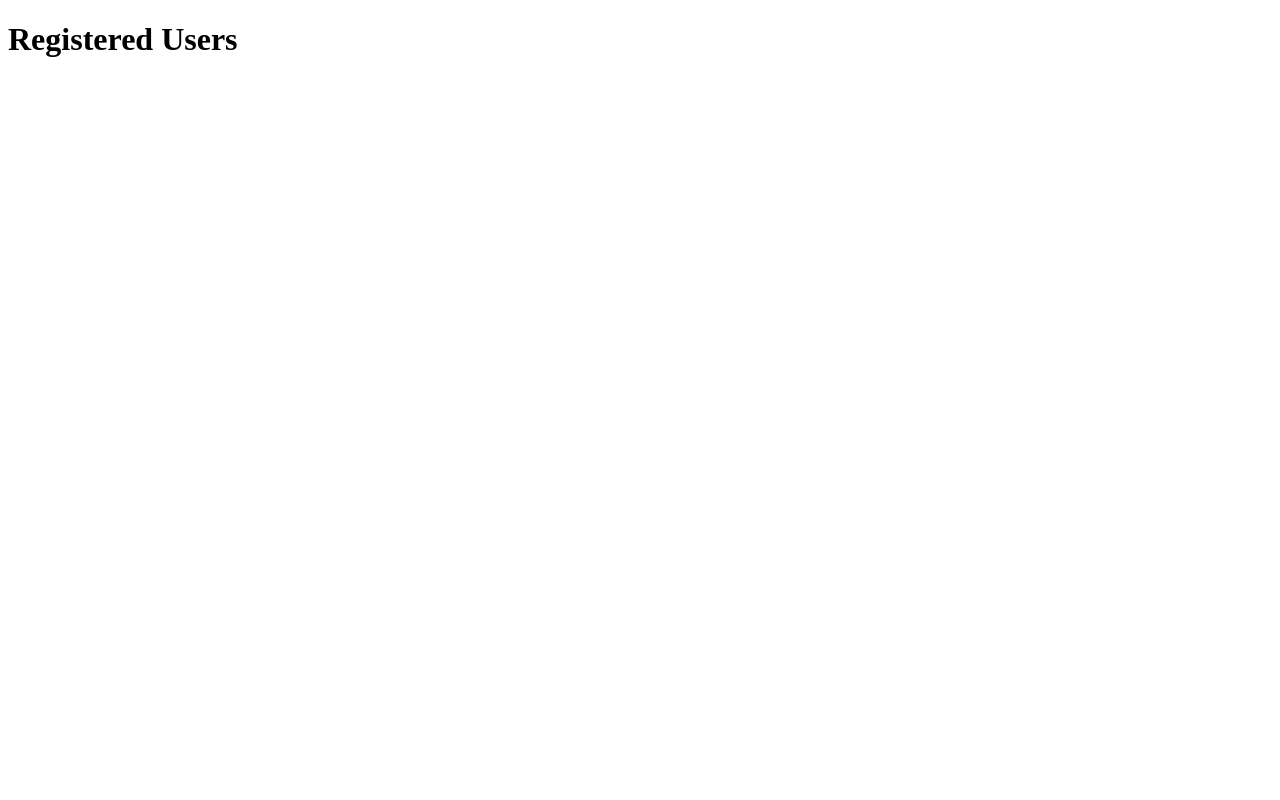
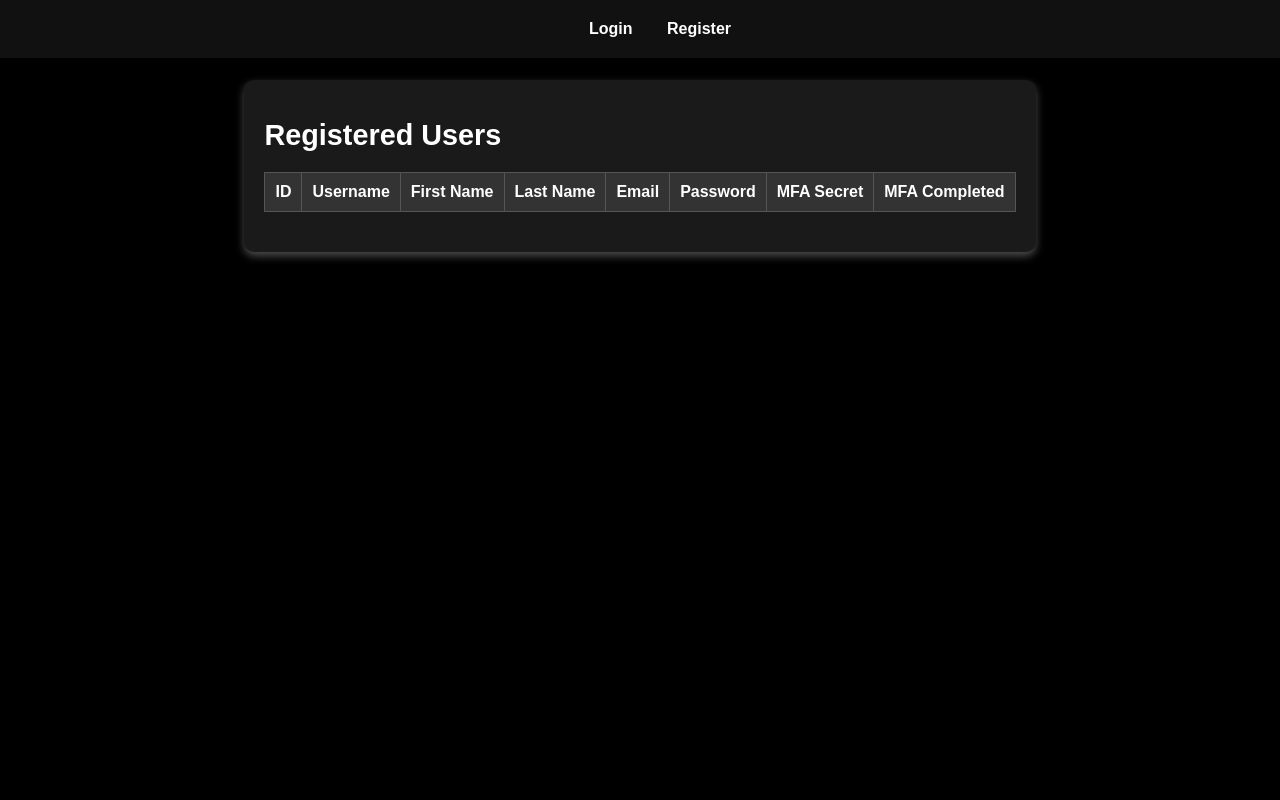
Before and after one commit to dvorakman/csci262-group-project, a Flask app: page /list_users in a window 1280 px wide. Before the commit the page is almost empty. Run offline with Flask 3, Linux system fonts and the light colour scheme; lists and menus that the app fills with data are empty.

Commit message:
Refactor base.html and related templates to improve styling

```diff
--- a/app/templates/base.html
+++ b/app/templates/base.html
@@ -3,14 +3,105 @@
 <head>
     <meta charset="UTF-8">
     <meta name="viewport" content="width=device-width, initial-scale=1.0">
-    <title>Flask App</title>
+    <title>{{ title if title else "Secure Flask App" }}</title>
+    <style>
+        html, body {
+            height: 100%; /* Ensure the background spans the entire page */
+            margin: 0;
+            padding: 0;
+        }
+        body {
+            font-family: 'Arial', sans-serif;
+            background-color: #000000; /* Black background */
+            color: #ffffff; /* White text */
+            display: flex;
+            flex-direction: column;
+            align-items: center;
+            justify-content: flex-start; /* Align items to the top */
+        }
+        header {
+            width: 100%;
+            padding: 20px;
+            background-color: #111111; /* Slightly lighter black for header */
+            text-align: center;
+            position: fixed; /* Fix the header at the top */
+            top: 0;
+            left: 0;
+            z-index: 1000; /* Ensure the header is above other content */
+        }
+        a {
+            color: #ffffff; /* White links */
+            text-decoration: none;
+            margin: 0 15px;
+            font-weight: bold;
+        }
+        a:hover {
+            text-decoration: underline;
+        }
+        .container {
+            max-width: 95%;
+            width: auto;
+            padding: 20px;
+            background-color: #1a1a1a; /* Dark grey for container */
+            border-radius: 10px;
+            box-shadow: 0 4px 8px rgba(255, 255, 255, 0.3); /* White shadow */
+            margin-top: 80px; /* Add a gap between the header and the container */
+        }
+        h2, h1 {
+            color: #ffffff; /* White headings */
+            font-size: 1.8rem;
+        }
+        button {
+            background-color: #333333; /* Dark grey button */
+            color: #ffffff; /* White text */
+            border: none;
+            padding: 10px 20px;
+            font-size: 1rem;
+            border-radius: 5px;
+            cursor: pointer;
+        }
+        button:hover {
+            background-color: #555555; /* Lighter grey on hover */
+        }
+        input[type="text"], input[type="password"] {
+            padding: 10px;
+            margin: 10px 0;
+            background-color: #333333; /* Dark grey input background */
+            border: 1px solid #555555; /* Lighter grey border */
+            color: #ffffff; /* White text */
+            border-radius: 5px;
+        }
+        table {
+            width: 100%;
+            border-collapse: collapse;
+            margin: 20px 0;
+        }
+        th, td {
+            padding: 10px;
+            border: 1px solid #555555; /* Lighter grey border */
+            text-align: left;
+        }
+        th {
+            background-color: #333333; /* Dark grey header background */
+        }
+        td {
+            background-color: #1a1a1a; /* Dark grey cell background */
+        }
+    </style>
 </head>
 <body>
+    <header>
         {% if current_user.is_authenticated %}
+            <a href="{{ url_for('main.dashboard') }}">Dashboard</a>
+            <a href="{{ url_for('main.list_users') }}">List Users</a>
             <a href="{{ url_for('main.logout') }}">Logout</a>
         {% else %}
             <a href="{{ url_for('main.login') }}">Login</a>
+            <a href="{{ url_for('main.register') }}">Register</a>
         {% endif %}
+    </header>
+    <div class="container">
         {% block content %}{% endblock %}
+    </div>
 </body>
 </html>
--- a/app/templates/dashboard.html
+++ b/app/templates/dashboard.html
@@ -1,6 +1,6 @@
 {% extends 'base.html' %}
 
 {% block content %}
-<h1>MFA Completed!</h1>
-<p>Welcome to the secure dashboard.</p>
+<h2>Dashboard</h2>
+<p>Welcome to the secure dashboard, {{ current_user.username }}!</p>
 {% endblock %}
--- a/app/templates/list_users.html
+++ b/app/templates/list_users.html
@@ -1,15 +1,33 @@
-<!DOCTYPE html>
-<html lang="en">
-<head>
-    <meta charset="UTF-8">
-    <title>List of Users</title>
-</head>
-<body>
-    <h1>Registered Users</h1>
-    <ul>
+{% extends 'base.html' %}
+
+{% block content %}
+<h1>Registered Users</h1>
+<table>
+    <thead>
+        <tr>
+            <th>ID</th>
+            <th>Username</th>
+            <th>First Name</th>
+            <th>Last Name</th>
+            <th>Email</th>
+            <th>Password</th>
+            <th>MFA Secret</th>
+            <th>MFA Completed</th>
+        </tr>
+    </thead>
+    <tbody>
         {% for username, user in users.items() %}
-            <li>{{ username }} (ID: {{ user.id }}) (PASSWORD: {{ user.password}}) (EMAIL: {{ user.email}})</li>
+        <tr>
+            <td>{{ user.id }}</td>
+            <td>{{ username }}</td>
+            <td>{{ user.first_name }}</td>
+            <td>{{ user.last_name }}</td>
+            <td>{{ user.email }}</td>
+            <td>{{ user.password }}</td>
+            <td>{{ user.mfa_secret }}</td>
+            <td>{{ user.mfa_completed }}</td>
+        </tr>
         {% endfor %}
-    </ul>
-</body>
-</html>
+    </tbody>
+</table>
+{% endblock %}
--- a/app/templates/mfa.html
+++ b/app/templates/mfa.html
@@ -1,6 +1,8 @@
 {% extends 'base.html' %}
+
 {% block content %}
 <h2>MFA Challenge</h2>
+<p>Enter the OTP from your authenticator app to complete the challenge:</p>
 <form method="POST" action="{{ url_for('main.mfa') }}">
     {{ form.hidden_tag() }}
     <div>
--- a/app/templates/mfa_setup.html
+++ b/app/templates/mfa_setup.html
@@ -1,4 +1,5 @@
 {% extends 'base.html' %}
+
 {% block content %}
 <h2>Set Up MFA</h2>
 <p>Scan this QR code with your authenticator app:</p>
--- a/app/templates/register.html
+++ b/app/templates/register.html
@@ -1,5 +1,6 @@
 <!-- app/templates/register.html -->
 {% extends 'base.html' %}
+
 {% block content %}
 <h2>Register</h2>
 <form method="POST" action="{{ url_for('main.register') }}">
@@ -26,8 +27,4 @@
     </div>
     <button type="submit">Register</button>
 </form>
-{% if current_user.is_authenticated %}
-    <h3>Scan this QR code with your authenticator app:</h3>
-    <img src="{{ url_for('main.mfa_setup') }}" alt="MFA QR Code">
-{% endif %}
 {% endblock %}
```
Also changed, not shown: app/templates/login.html (+6 -5 lines). Lines whose indentation alone changed are shown as unchanged.
